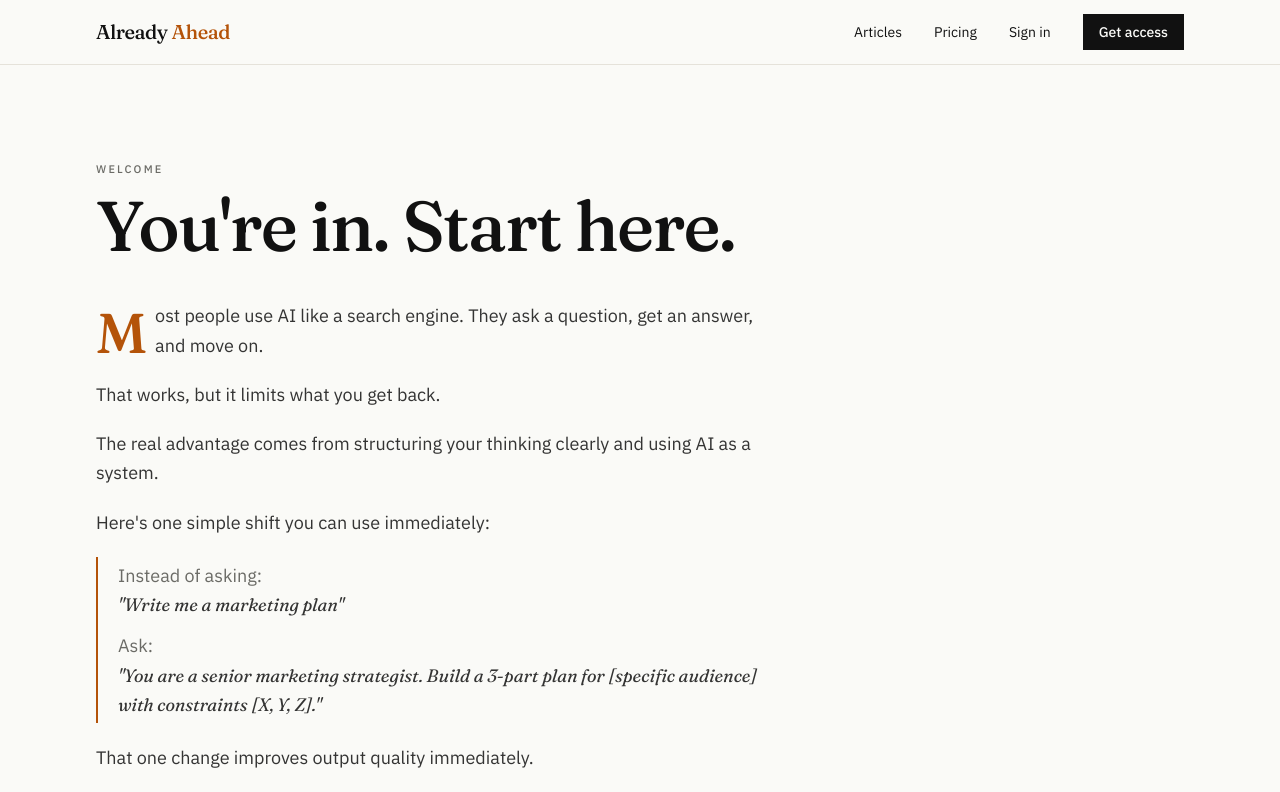
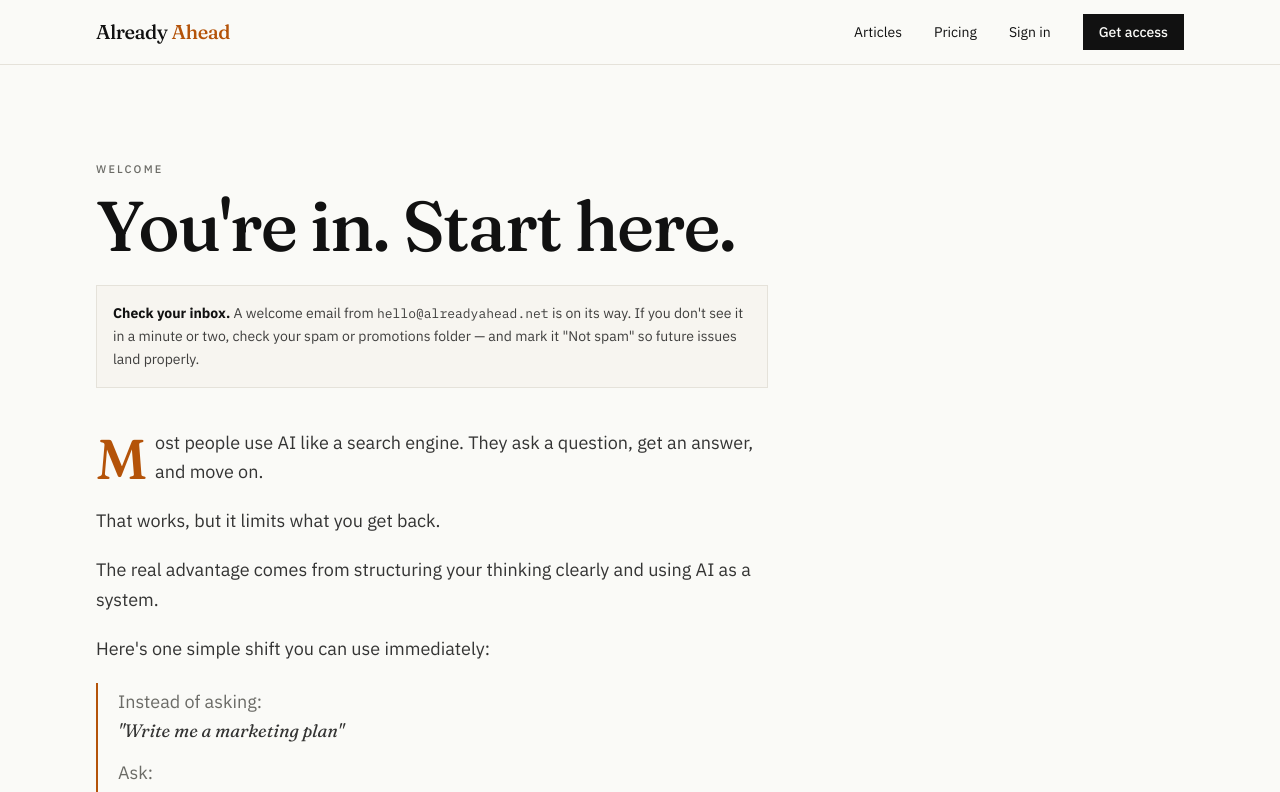
Before and after one commit to therealelephantchimes-alt/alreadyahead, a Next.js app: page /thank-you in a window 1280 px wide. Shown: the top 792 px of the page. Built offline with nearby package versions, Linux system fonts and the light colour scheme; no server answers.

Commit message:
feat: add spam folder notice to thank-you page

```diff
--- a/src/app/thank-you/page.tsx
+++ b/src/app/thank-you/page.tsx
@@ -22,6 +22,13 @@ export default function ThankYouPage() {
             <h1 className="font-display text-display-xl font-medium tracking-tight">
               You're in. Start here.
             </h1>
+
+            <div className="mt-6 border border-rule bg-card/50 p-4 text-sm text-ink/80 leading-relaxed">
+              <strong className="text-ink">Check your inbox.</strong> A welcome email from{" "}
+              <span className="font-mono text-[13px]">hello@alreadyahead.net</span> is on its
+              way. If you don't see it in a minute or two, check your spam or promotions
+              folder — and mark it "Not spam" so future issues land properly.
+            </div>
 
             <div className="mt-10 space-y-5 text-lg leading-relaxed text-ink/85">
               <p className="dropcap">
```
